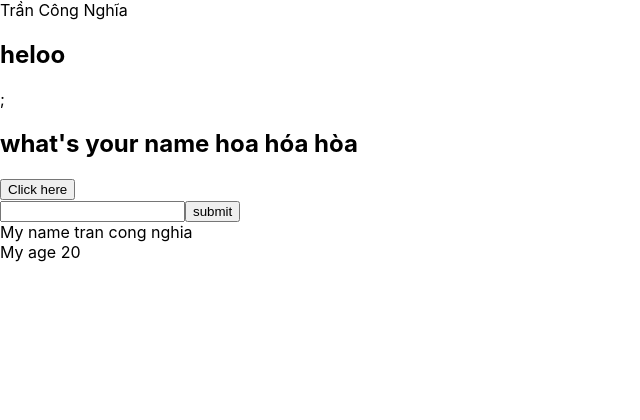
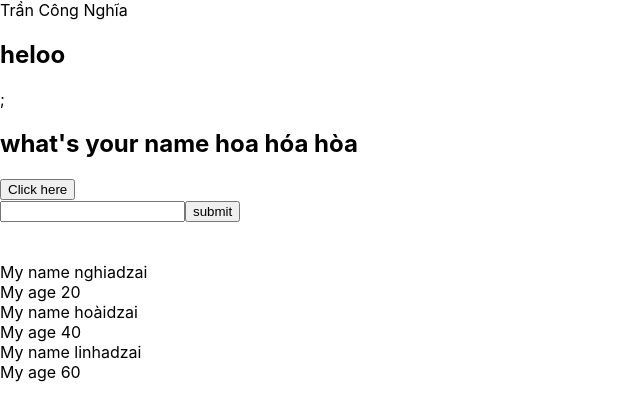
Before and after one commit to Hksiusua/Reactjs, a React (Create React App) app in the folder base-react-redux/: page / in a window 1280 px wide. Shown: the top 420 px of the page, without its empty margins (0-640 px from the left). Built offline with nearby package versions, Linux system fonts and the light colour scheme; the HTML template or start-up script is replaced by a standard one.

Commit message:
commit-24-List

```diff
--- a/base-react-redux/src/components/Displayinfor.js
+++ b/base-react-redux/src/components/Displayinfor.js
@@ -2,10 +2,18 @@
 
 class Displayinfor extends React.Component {
   render() {
+    const { listUsers } = this.props;
+
     return (
       <div>
-        <div>My name {this.props.name}</div>
-        <div>My age {this.props.age}</div>
+        {listUsers.map((user) => {
+          return (
+            <div key={user.id}>
+              <div>My name {user.name}</div>
+              <div>My age {user.age}</div>
+            </div>
+          );
+        })}
       </div>
     );
   }
--- a/base-react-redux/src/components/Mycomponent.js
+++ b/base-react-redux/src/components/Mycomponent.js
@@ -2,11 +2,23 @@
 import Userinfor from "./Userinfor";
 import Displayinfor from "./Displayinfor";
 class Mycomponent extends React.Component {
+  state = {
+    listUsers: [
+      { id: 1, name: "nghiadzai", age: 20 },
+      { id: 2, name: "hoàidzai", age: 40 },
+      { id: 3, name: "linhadzai", age: 60 },
+    ],
+  };
   render() {
     return (
       <div>
         <Userinfor></Userinfor>
-        <Displayinfor name="tran cong nghia" age="20"></Displayinfor>
+
+
+        <br></br>
+        <br></br>
+
+        <Displayinfor listUsers={this.state.listUsers}></Displayinfor>
       </div>
     );
   }
```
